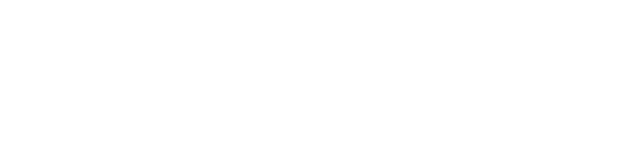
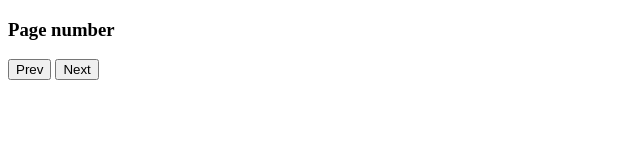
Before and after one commit to acciojob/github-issues-js-anilnadipannagari, a website: page main.html in a window 1280 px wide. Shown: the whole page, without its empty margins (0-640 px from the left). Drawn offline with Linux system fonts and the light colour scheme.

Commit message:
Update main.html

```diff
--- a/main.html
+++ b/main.html
@@ -8,6 +8,20 @@
 
 <body>
 	<!-- the entire body must be written by student -->
+
+ <div class="container">
+    <h3> Page number <span id="pNo"></span></h3>
+    <ul id="list">
+
+    </ul>
+
+    <div class="flex">
+
+        <button id="load_prev">Prev</button>
+        <button id="load_next">Next</button>
+    </div>
+</div>
+
     <script type="text/javascript" src="./script.js">
 </script>
 
```
